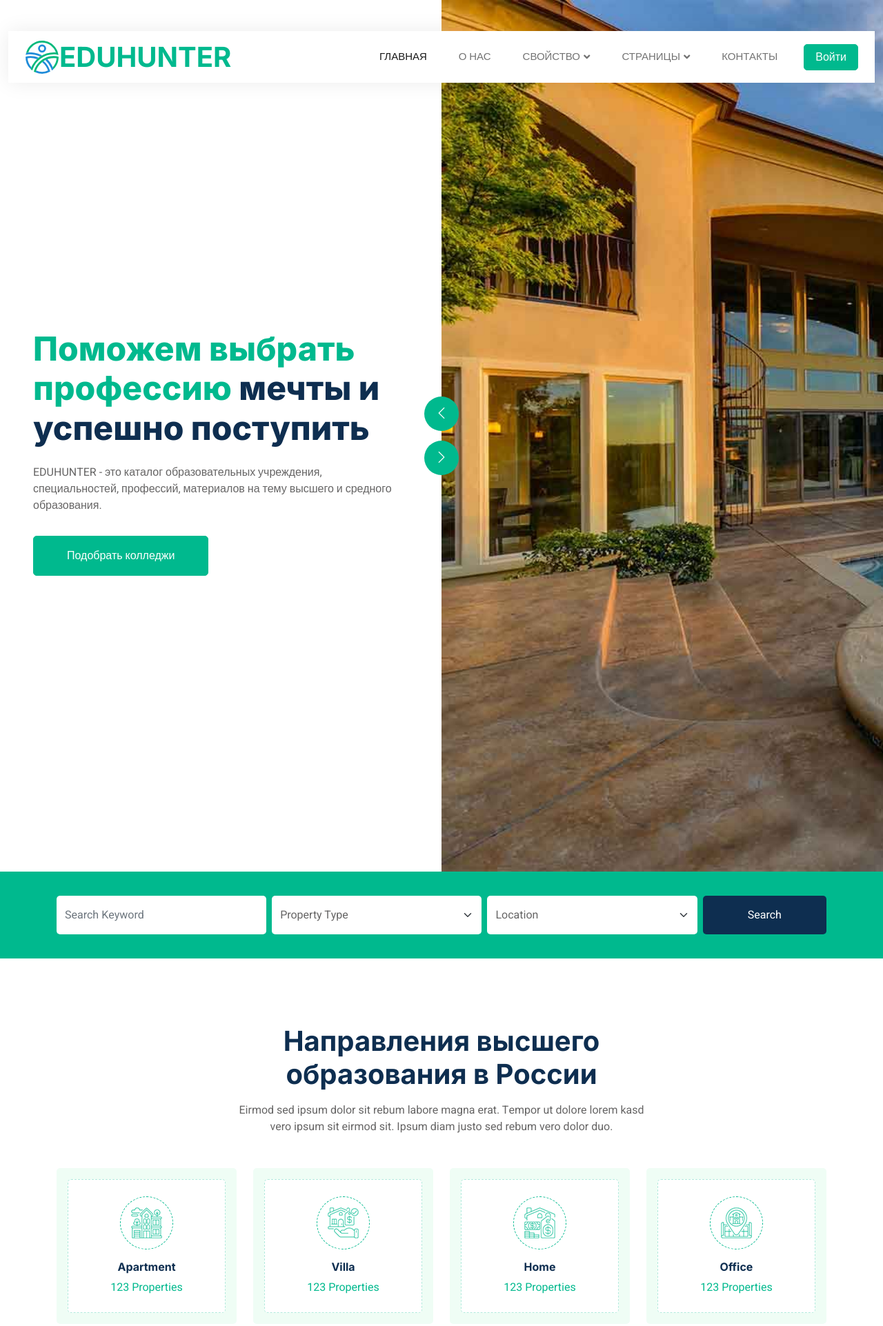
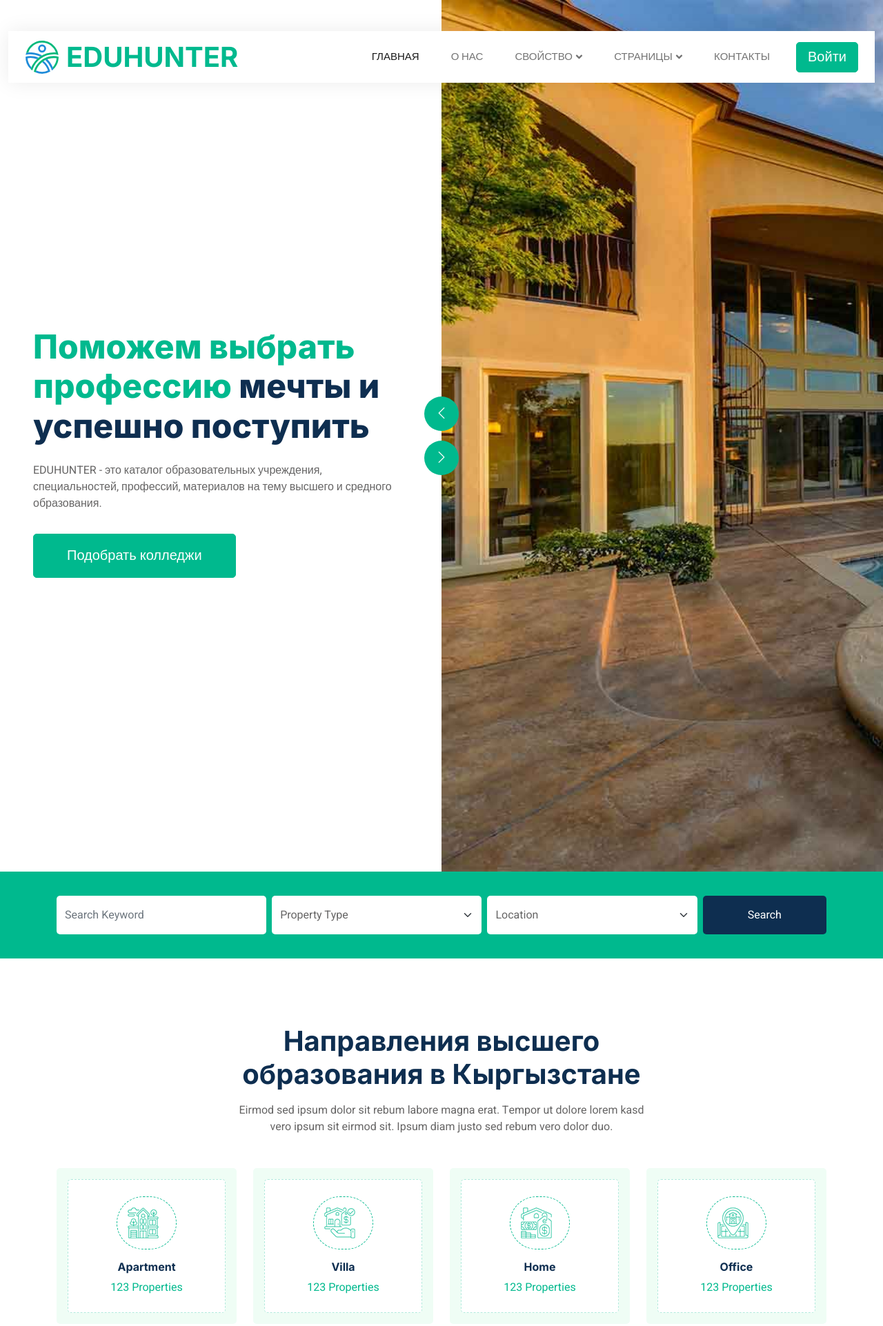
Before and after one commit to club-i-hub/EL-BILIM-TEMPLATE, a website with bundled scripts: page src/index.html in a window 1280 px wide. Shown: the top 1923 px of the page at 69% size. Built offline with nearby package versions, Linux system fonts and the light colour scheme.

Commit message:
Updated title h1

```diff
--- a/src/css/style.css
+++ b/src/css/style.css
@@ -38,6 +38,7 @@
 .btn.btn-primary,
 .btn.btn-secondary {
     color: #FFFFFF;
+    font-size: 20px;
 }
 
 .btn-square {
@@ -212,8 +213,8 @@
 .icon {
     padding: 15px;
     display: inline-flex;
-    align-items: center;
-    justify-content: center;
+    /* align-items: flex-start;
+    justify-content: start; */
     background: #FFFFFF !important;
     border-radius: 50px;
     border: 1px dashed var(--primary) !important;
--- a/src/index.html
+++ b/src/index.html
@@ -48,7 +48,7 @@
         <nav class="navbar navbar-expand-lg bg-white navbar-light py-0 px-4">
             <a href="index.html" class="navbar-brand d-flex align-items-center text-center">
                 <img class="img-fluid" src="img/logo/elbilim.svg" width="50" height="50">
-                <h1 class="ml-3 mb-0 text-primary">EDUHUNTER</h1>
+                <h1 class="mb-0 text-primary">EDUHUNTER</h1>
             </a>
             <button type="button" class="navbar-toggler" data-bs-toggle="collapse" data-bs-target="#navbarCollapse">
                 <span class="navbar-toggler-icon"></span>
@@ -144,7 +144,7 @@
     <div class="container-xxl py-5">
         <div class="container">
             <div class="text-center mx-auto mb-5 wow fadeInUp" data-wow-delay="0.1s" style="max-width: 600px;">
-                <h1 class="mb-3">Направления высшего образования в России</h1>
+                <h1 class="mb-3">Направления высшего образования в Кыргызстане</h1>
                 <p>Eirmod sed ipsum dolor sit rebum labore magna erat. Tempor ut dolore lorem kasd vero ipsum sit eirmod
                     sit. Ipsum diam justo sed rebum vero dolor duo.</p>
             </div>
--- a/src/scss/bootstrap/scss/_nav.scss
+++ b/src/scss/bootstrap/scss/_nav.scss
@@ -15,7 +15,7 @@
   display: block;
   padding: $nav-link-padding-y $nav-link-padding-x;
   @include font-size($nav-link-font-size);
-  font-weight: $nav-link-font-weight;
+  font-weight: $headings-font-weight;
   color: $nav-link-color;
   text-decoration: if($link-decoration == none, null, none);
   @include transition($nav-link-transition);
```
Also changed, not shown: src/css/bootstrap.min.css.
